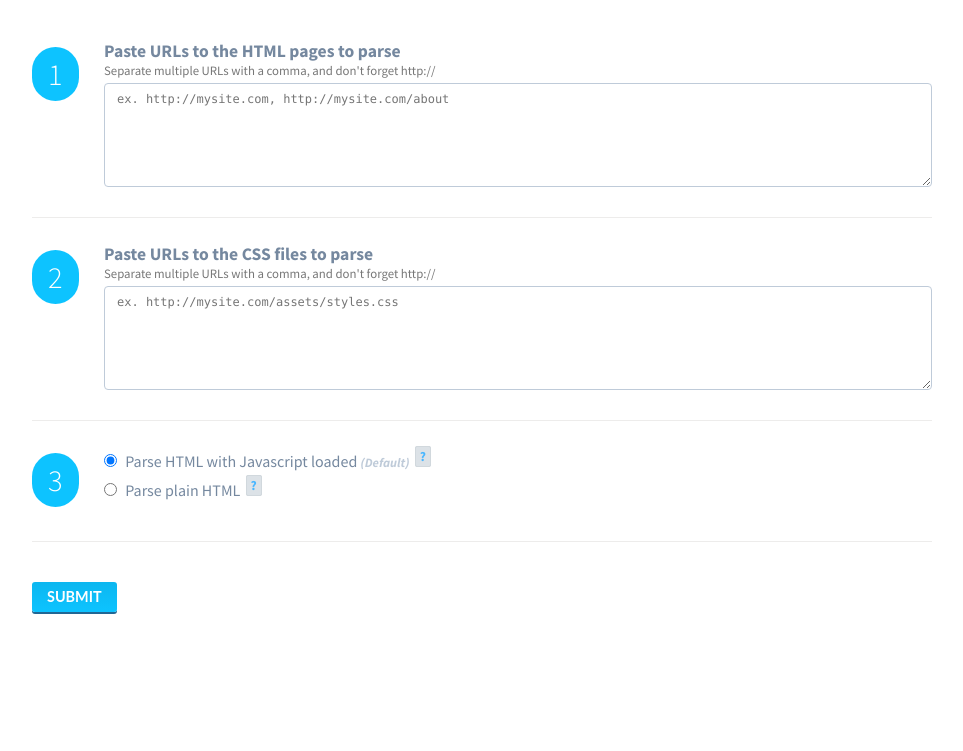
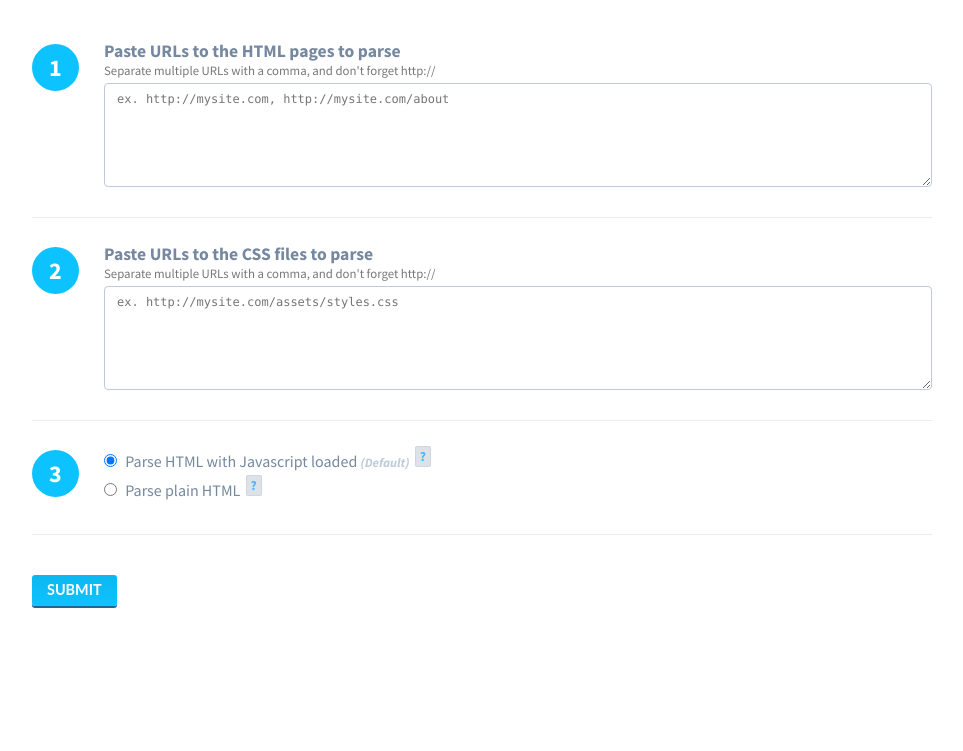
Before and after one commit to jonahaga/c.clean, a Flask app: page / in a window 1280 px wide. Shown: the part 107-858 px from the top of the page, without its empty margins (158-1121 px from the left). Run offline with Flask 2, Linux system fonts and the light colour scheme; some libraries are stand-ins or nearby versions.

Commit message:
Adjusted size and width of h2.step

```diff
--- a/static/css/styles.css
+++ b/static/css/styles.css
@@ -1,3 +1,6 @@
+/* @override
+	http://127.0.0.1:5000/static/css/styles.css */
+
 * { margin: 0; padding: 0; }
 
 body {
@@ -188,14 +191,17 @@ p.small {
 	font-size: .8em;
 	margin: 0 0 5px; }
 
-h2.step { margin: 4px 0 0; }
+h2.step {
+	font-size: 1.5em;
+	font-weight: bold;
+	margin: 4px 0 0; }
 
 	h2.step span {
 		background-color: #0dc3ff;
 		border-radius: 24px;
 		color: #fff;
 		line-height: 2;
-		padding: 8px 16px; }
+		padding: 8px 17px; }
 
 input { margin: 8px 0; }
 
```
